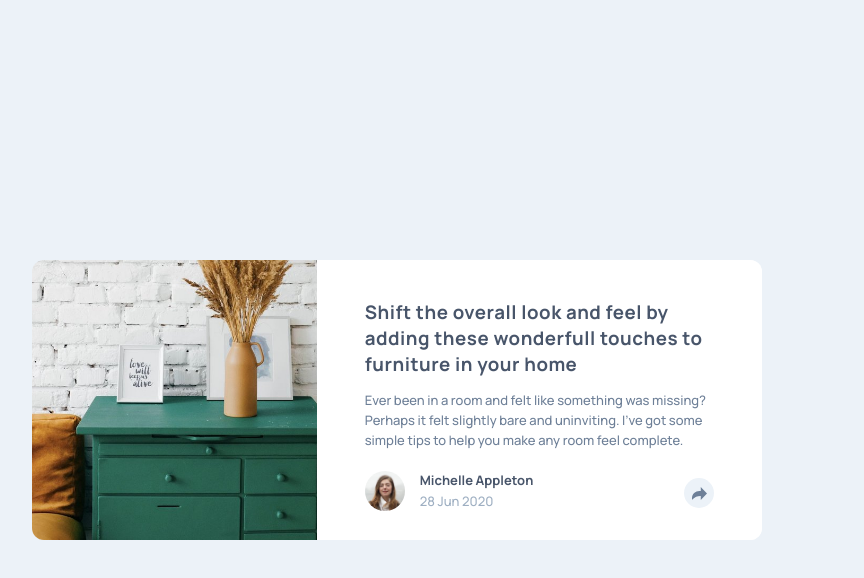
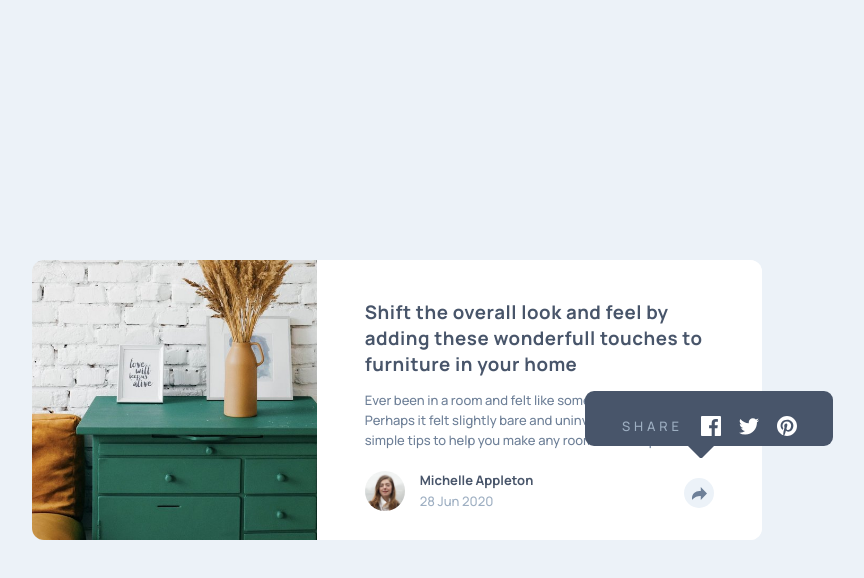
Before and after one commit to alcantargadiel/article-preview, a plain HTML site: page index.html in a window 1280 px wide. Both pictures are taken after a click on the element 942 px from the left and 493 px from the top of the page. Shown: the whole page, without its empty margins (243-1107 px from the left). Drawn offline with Linux system fonts and the light colour scheme.

Commit message:
Update index.html

```diff
--- a/index.html
+++ b/index.html
@@ -149,7 +149,7 @@
 
         .social-icons-bar.appear {
             opacity: 1;
-            visibility: visisble;
+            visibility: visible;
         }
 
         .social-icons-bar::after {
```
